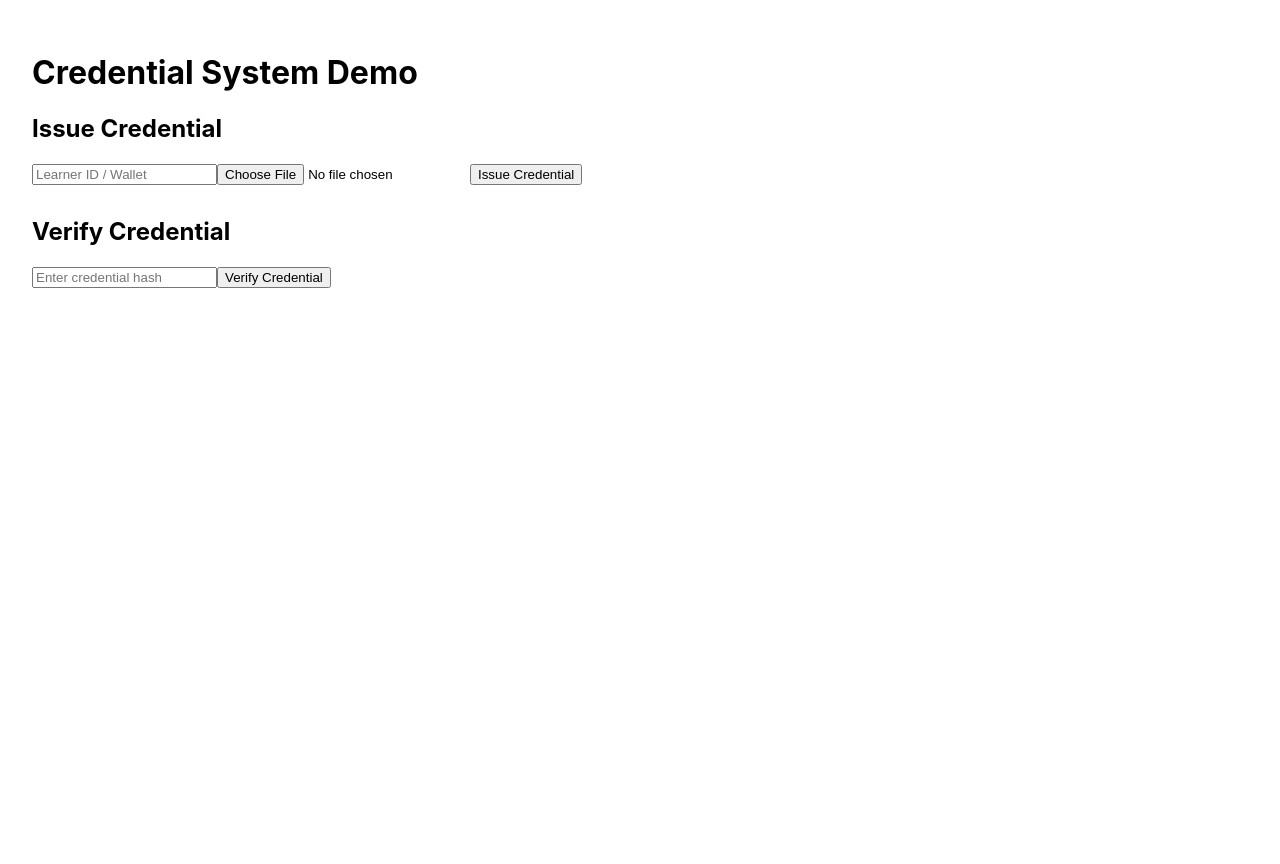
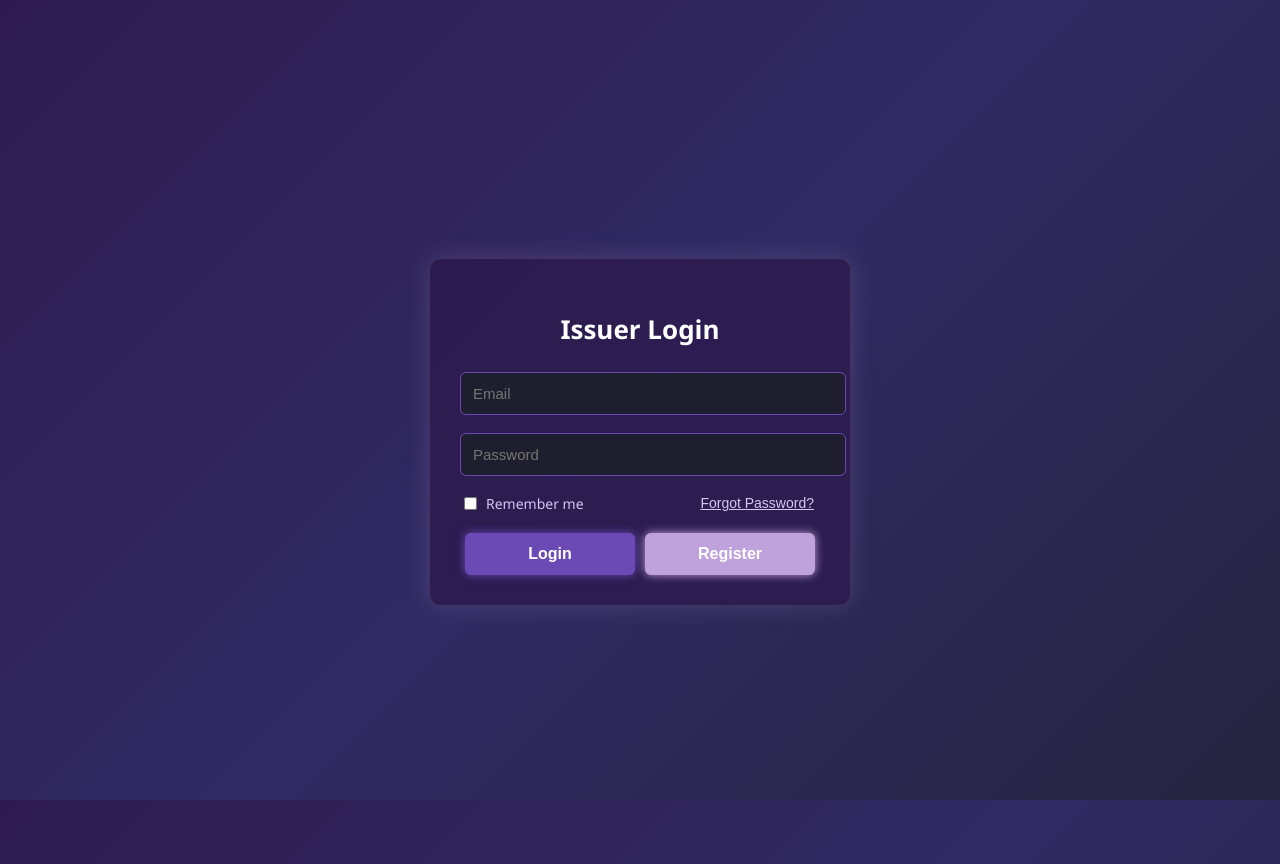
Before and after one commit to sarveshsarvs/credledger, a React (Create React App) app in the folder frontend/: page / in a window 1280 px wide. Before the commit the page ends 800 px from the top, so only its background shows below. Built offline with nearby package versions, Linux system fonts and the light colour scheme.

Commit message:
new frontend

```diff
--- a/frontend/src/App.js
+++ b/frontend/src/App.js
@@ -1,5 +1,6 @@
 import Issuer from "./components/Issuer";
 import Verifier from "./components/Verifier";
+import Issuer2 from "./components/LoginPage";
 
 function App() {
   return (
--- /dev/null
+++ b/frontend/src/Demo.js
@@ -0,0 +1,13 @@
+import LoginPage from "./components/LoginPage";
+
+function Demo() {
+  return (
+    <div style={{ padding: "2rem" }}>
+      <div>
+        <LoginPage />
+      </div>
+    </div>
+  );
+}
+
+export default Demo;
--- /dev/null
+++ b/frontend/src/components/LoginPage.jsx
@@ -0,0 +1,209 @@
+import React, { useState, useEffect } from 'react';
+
+function LoginPage() {
+  const [email, setEmail] = useState('');
+  const [password, setPassword] = useState('');
+  const [rememberMe, setRememberMe] = useState(false);
+  const [activeButton, setActiveButton] = useState(null);
+
+  useEffect(() => {
+    document.body.style.margin = '0';
+    document.body.style.padding = '0';
+    document.body.style.boxSizing = 'border-box';
+    document.body.style.background = 'linear-gradient(135deg, #2D1B4F, #302b63, #24243e)';
+    document.body.style.height = '100vh';
+    document.body.style.overflow = 'hidden';
+  }, []);
+
+  const handleLogin = (e) => {
+    e.preventDefault();
+    setActiveButton('login');
+    console.log('Login:', { email, password, rememberMe });
+  };
+
+  const handleRegister = (e) => {
+    e.preventDefault();
+    setActiveButton('register');
+    console.log('Register:', { email, password });
+  };
+
+  return (
+    <div style={styles.wrapper}>
+      <div style={styles.container}>
+        <form style={styles.form}>
+          <h2 style={styles.title}>Issuer Login</h2>
+          <input
+            type="email"
+            placeholder="Email"
+            value={email}
+            onChange={(e) => setEmail(e.target.value)}
+            style={styles.input}
+            required
+          />
+          <input
+            type="password"
+            placeholder="Password"
+            value={password}
+            onChange={(e) => setPassword(e.target.value)}
+            style={styles.input}
+            required
+          />
+
+          <div style={styles.options}>
+            <label style={styles.checkboxLabel}>
+              <input
+                type="checkbox"
+                checked={rememberMe}
+                onChange={(e) => setRememberMe(e.target.checked)}
+              />
+              <span style={styles.optionText}>Remember me</span>
+            </label>
+            <button type="button" style={styles.forgot}>Forgot Password?</button>
+          </div>
+
+          <div style={styles.buttonGroup}>
+            <button
+              onClick={handleLogin}
+              style={{
+                ...styles.button,
+                ...(activeButton === 'login' ? styles.activeLogin : styles.login),
+              }}
+              onMouseEnter={(e) => {
+                e.target.style.transform = 'scale(1.05)';
+                e.target.style.boxShadow = '0 0 25px #6C4AB6';
+              }}
+              onMouseLeave={(e) => {
+                e.target.style.transform = 'scale(1)';
+                e.target.style.boxShadow =
+                  activeButton === 'login'
+                    ? styles.activeLogin.boxShadow
+                    : styles.login.boxShadow;
+              }}
+            >
+              Login
+            </button>
+            <button
+              onClick={handleRegister}
+              style={{
+                ...styles.button,
+                ...(activeButton === 'register' ? styles.activeRegister : styles.register),
+              }}
+              onMouseEnter={(e) => {
+                e.target.style.transform = 'scale(1.05)';
+                e.target.style.boxShadow = '0 0 25px #BFA2DB';
+              }}
+              onMouseLeave={(e) => {
+                e.target.style.transform = 'scale(1)';
+                e.target.style.boxShadow =
+                  activeButton === 'register'
+                    ? styles.activeRegister.boxShadow
+                    : styles.register.boxShadow;
+              }}
+            >
+              Register
+            </button>
+          </div>
+        </form>
+      </div>
+    </div>
+  );
+}
+
+const styles = {
+  wrapper: {
+    display: 'flex',
+    justifyContent: 'center',
+    alignItems: 'center',
+    height: '100vh',
+    fontFamily: 'Segoe UI, sans-serif',
+    color: '#fff',
+  },
+  container: {
+    backgroundColor: 'rgba(45, 27, 79, 0.9)',
+    padding: '30px',
+    borderRadius: '12px',
+    width: '360px',
+    boxShadow: '0 0 25px rgba(191, 162, 219, 0.2)',
+    border: '1px solid rgba(255, 255, 255, 0.1)',
+  },
+  form: {
+    display: 'flex',
+    flexDirection: 'column',
+  },
+  title: {
+    textAlign: 'center',
+    marginBottom: '25px',
+    fontSize: '26px',
+    fontWeight: '600',
+    color: '#FFFFFF',
+  },
+  input: {
+    width: '100%',
+    padding: '12px',
+    marginBottom: '18px',
+    borderRadius: '6px',
+    border: '1px solid #6C4AB6',
+    backgroundColor: '#1e1e2e',
+    color: '#fff',
+    fontSize: '15px',
+    outline: 'none',
+  },
+  options: {
+    display: 'flex',
+    justifyContent: 'space-between',
+    alignItems: 'center',
+    marginBottom: '20px',
+    fontSize: '14px',
+  },
+  checkboxLabel: {
+    display: 'flex',
+    alignItems: 'center',
+    gap: '6px',
+  },
+  optionText: {
+    color: '#D6C6F2',
+  },
+  forgot: {
+    background: 'none',
+    border: 'none',
+    color: '#D6C6F2',
+    cursor: 'pointer',
+    textDecoration: 'underline',
+    fontSize: '14px',
+  },
+  buttonGroup: {
+    display: 'flex',
+    justifyContent: 'space-between',
+  },
+  button: {
+    flex: 1,
+    padding: '12px 0',
+    fontSize: '16px',
+    border: 'none',
+    borderRadius: '6px',
+    cursor: 'pointer',
+    margin: '0 5px',
+    transition: 'all 0.3s ease',
+    transform: 'scale(1)',
+    fontWeight: 'bold',
+    color: '#fff',
+  },
+  login: {
+    backgroundColor: '#6C4AB6',
+    boxShadow: '0 0 10px #6C4AB6',
+  },
+  register: {
+    backgroundColor: '#BFA2DB',
+    boxShadow: '0 0 10px #BFA2DB',
+  },
+  activeLogin: {
+    backgroundColor: '#6C4AB6',
+    boxShadow: '0 0 20px #6C4AB6',
+  },
+  activeRegister: {
+    backgroundColor: '#BFA2DB',
+    boxShadow: '0 0 20px #BFA2DB',
+  },
+};
+
+export default LoginPage;
--- a/frontend/src/index.js
+++ b/frontend/src/index.js
@@ -1,13 +1,14 @@
 import React from 'react';
 import ReactDOM from 'react-dom/client';
 import './index.css';
-import App from './App';
+//import App from './App';
+import Demo from './Demo';
 import reportWebVitals from './reportWebVitals';
 
 const root = ReactDOM.createRoot(document.getElementById('root'));
 root.render(
   <React.StrictMode>
-    <App />
+    <Demo />
   </React.StrictMode>
 );
 
```
Also changed, not shown: frontend/src/App.jsx (deleted, +0 -12 lines), frontend/src/assets/bc_image.jpg (added).
